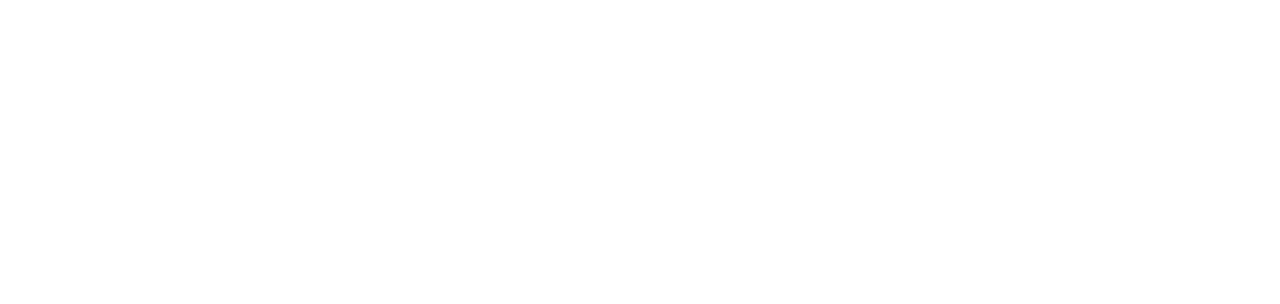
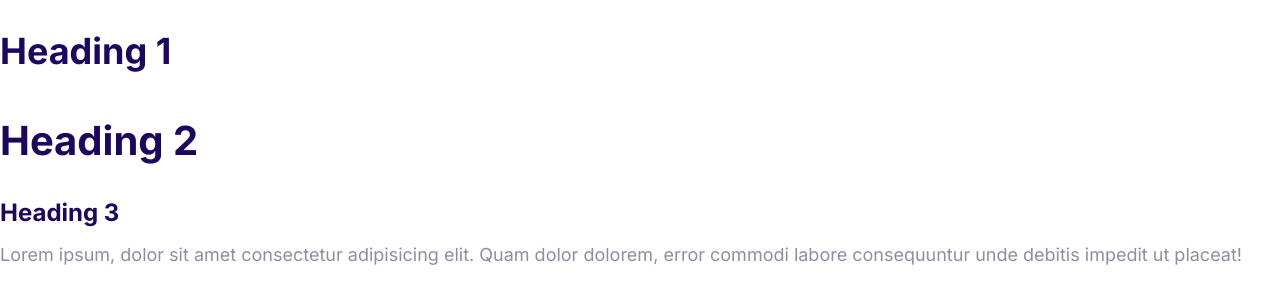
Before and after one commit to ultimateLink221/MoshifyProject, a plain HTML site: page index.html in a window 1280 px wide. Drawn offline with Linux system fonts and the light colour scheme.

Commit message:
Define the styles for the fonts.

```diff
--- a/css/styles.css
+++ b/css/styles.css
@@ -5,3 +5,56 @@
   --color-headings: #1b0760;
   --color-body: #918ca4;
 }
+
+html {
+  /* 62.5% of 16px = 10px */
+  font-size: 62.5%;
+}
+
+body {
+  font-family: Inter, Arial, Helvetica, sans-serif;
+  font-size: 2.4rem;
+  line-height: 1.5;
+  color: var(--color-body);
+}
+
+h1,
+h2,
+h3 {
+  color: var(--color-headings);
+  margin-bottom: 1rem;
+}
+
+h1 {
+  font-size: 7rem;
+}
+
+h2 {
+  font-size: 4rem;
+}
+
+h3 {
+  font-size: 3rem;
+}
+
+p {
+  margin-top: 0;
+}
+
+@media screen and (min-width: 1024px) {
+  body {
+    font-size: 1.8rem;
+  }
+
+  h1 {
+    font-size: 8rem;
+  }
+
+  h2 {
+    font-size: 4rem;
+  }
+
+  h3 {
+    font-size: 2.4rem;
+  }
+}
--- a/index.html
+++ b/index.html
@@ -5,8 +5,23 @@
     <meta http-equiv="X-UA-Compatible" content="IE=edge" />
     <meta name="viewport" content="width=device-width, initial-scale=1.0" />
     <title>Document</title>
+    <link rel="preconnect" href="https://fonts.googleapis.com" />
+    <link rel="preconnect" href="https://fonts.gstatic.com" crossorigin />
+    <link
+      href="https://fonts.googleapis.com/css2?family=Inter:wght@400;700&display=swap"
+      rel="stylesheet"
+    />
     <link rel="stylesheet" href="css/styles.css" />
     <link rel="stylesheet" href="css/normalize.css" />
   </head>
-  <body></body>
+  <body>
+    <h1>Heading 1</h1>
+    <h2>Heading 2</h2>
+    <h3>Heading 3</h3>
+    <p>
+      Lorem ipsum, dolor sit amet consectetur adipisicing elit. Quam dolor
+      dolorem, error commodi labore consequuntur unde debitis impedit ut
+      placeat!
+    </p>
+  </body>
 </html>
```
